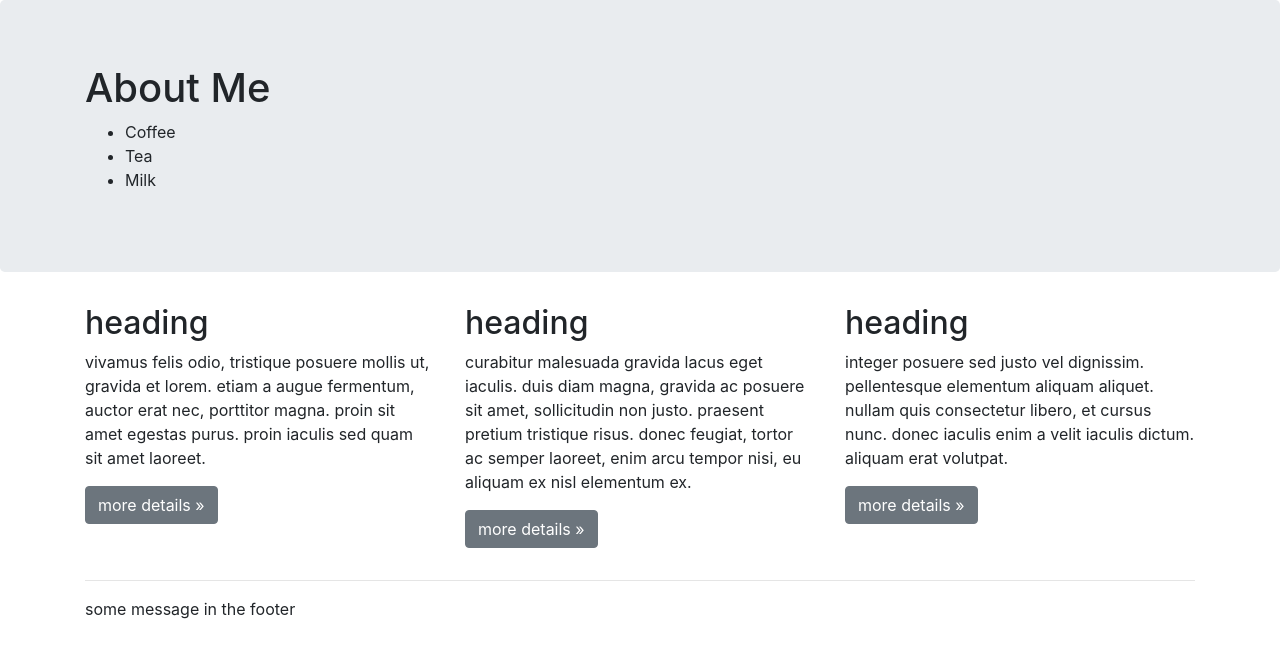
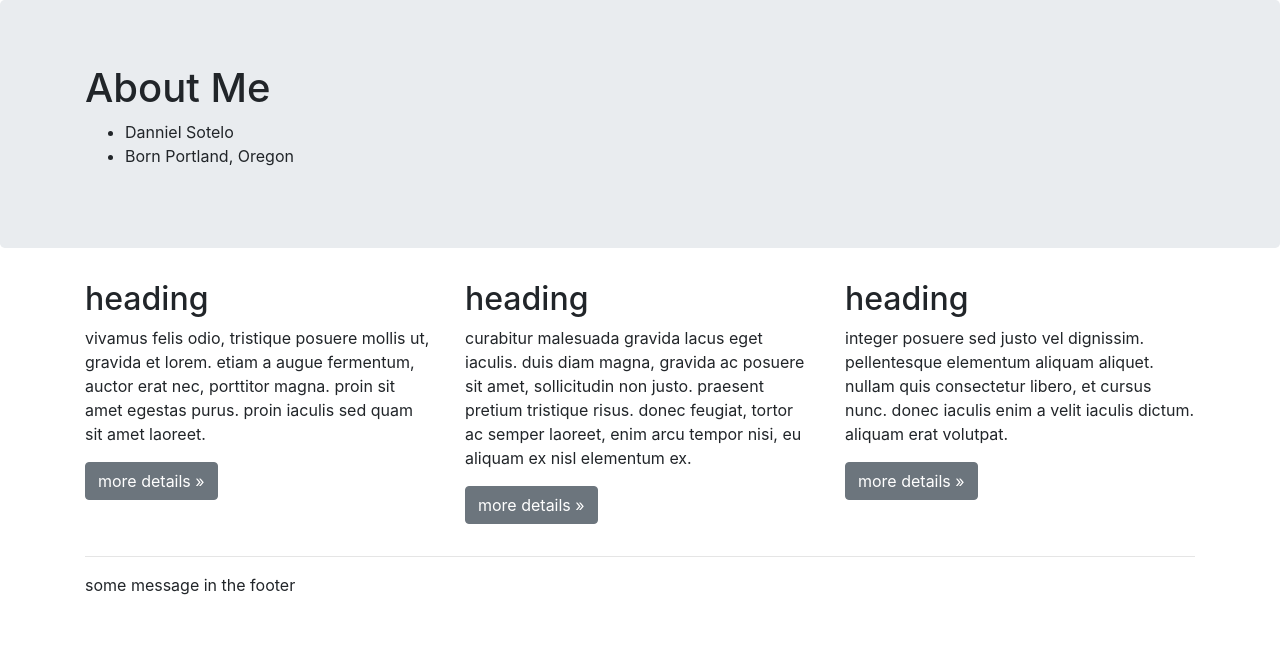
Before and after one commit to dannielsotelo/dannielsotelo.github.io, a plain HTML site: page index.html in a window 1280 px wide. Drawn offline with nearby package versions, Linux system fonts and the light colour scheme.

Commit message:
2nd about me

```diff
--- a/index.html
+++ b/index.html
@@ -23,9 +23,8 @@
       <div class="container">
         <h1>About Me</h1>
         <ul>
-            <li>Coffee</li>
-            <li>Tea</li>
-            <li>Milk</li>
+            <li>Danniel Sotelo</li>
+            <li>Born Portland, Oregon</li>
           </ul>
       </div>
     </div>
```
